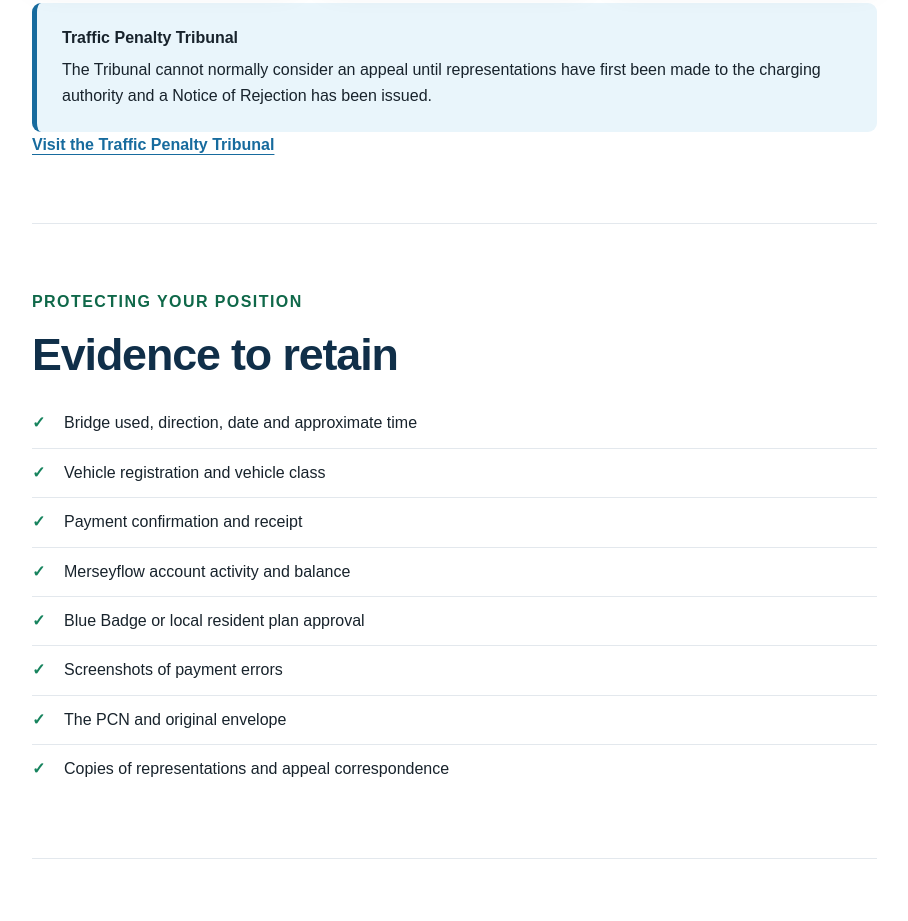
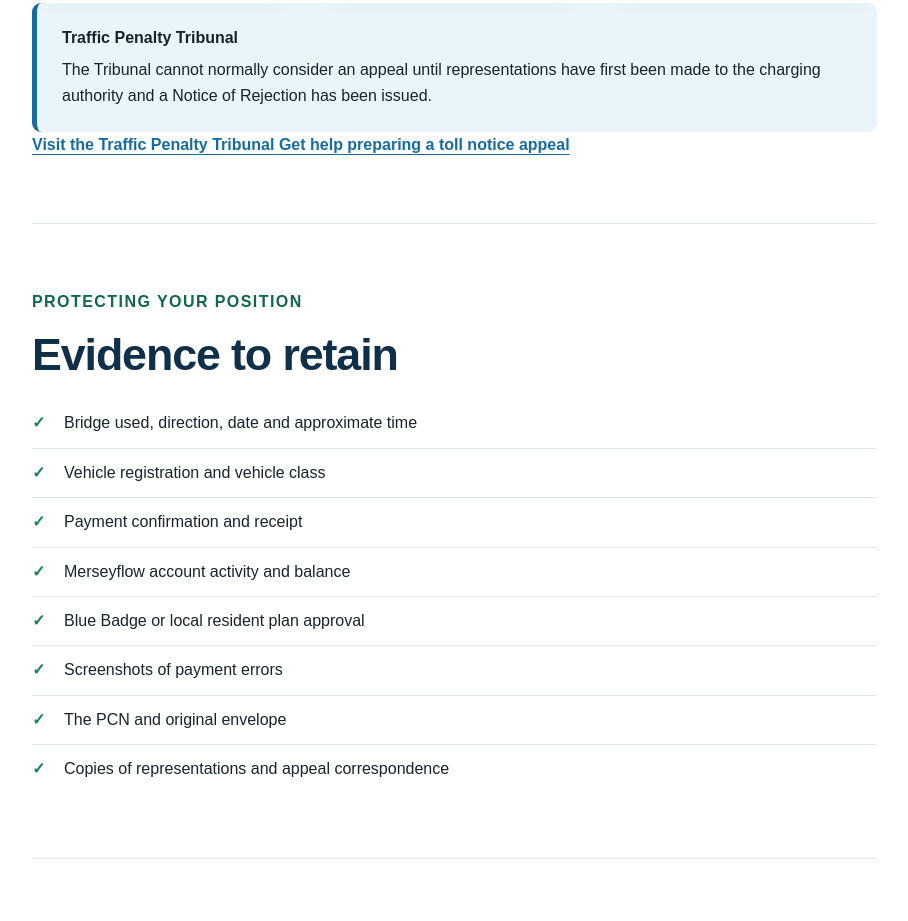
Before and after one commit to Craigals75/UK-Toll-Crossing-Guide, a plain HTML site: page crossings/mersey-gateway-crossings.html in a window 1280 px wide. Shown: the part 5004-5925 px from the top of the page, without its empty margins (18-926 px from the left). Drawn offline with Linux system fonts and the light colour scheme.

Commit message:
Add link for toll notice appeal help

```diff
--- a/crossings/mersey-gateway-crossings.html
+++ b/crossings/mersey-gateway-crossings.html
@@ -393,6 +393,9 @@
               rel="noopener noreferrer">
               Visit the Traffic Penalty Tribunal
             </a>
+            <a class="text-link" href="../toll-notice-help.html">
+  Get help preparing a toll notice appeal
+</a>
           </section>
 
           <section id="evidence" class="profile-section">
```
